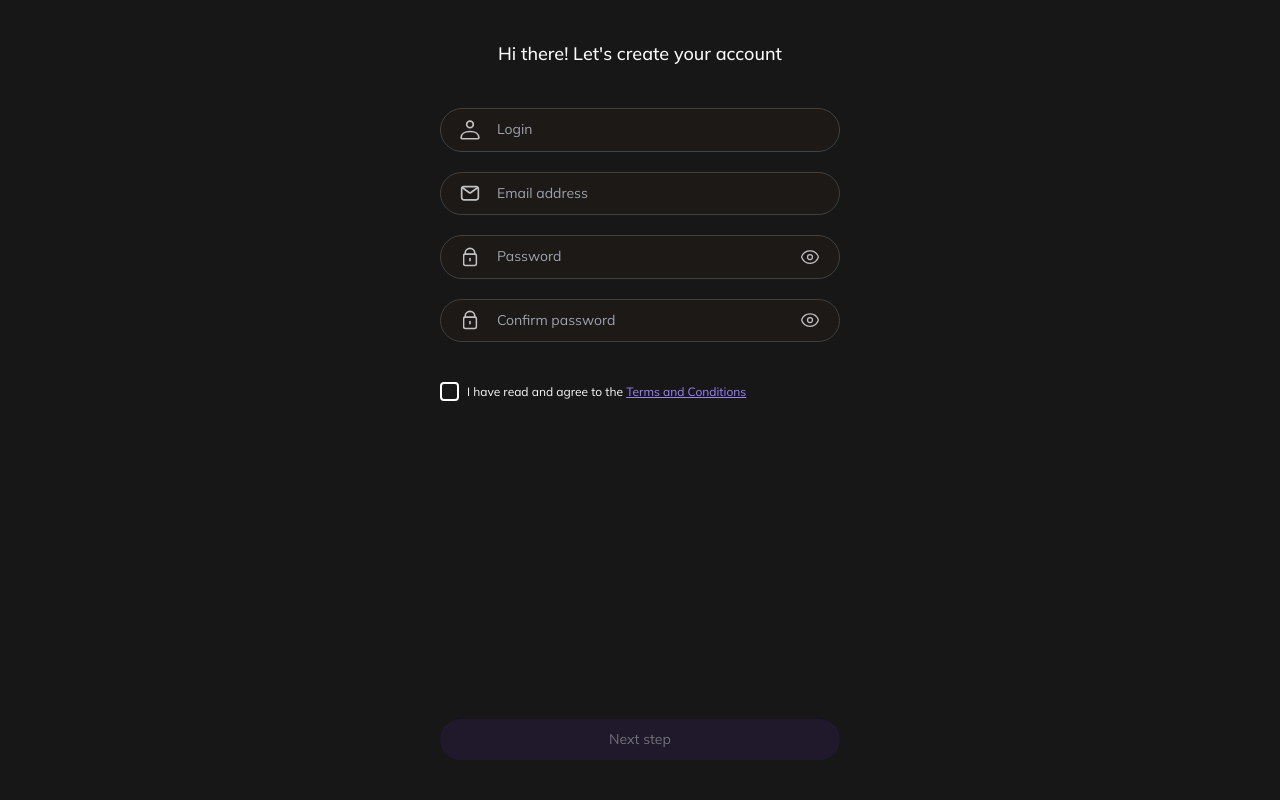
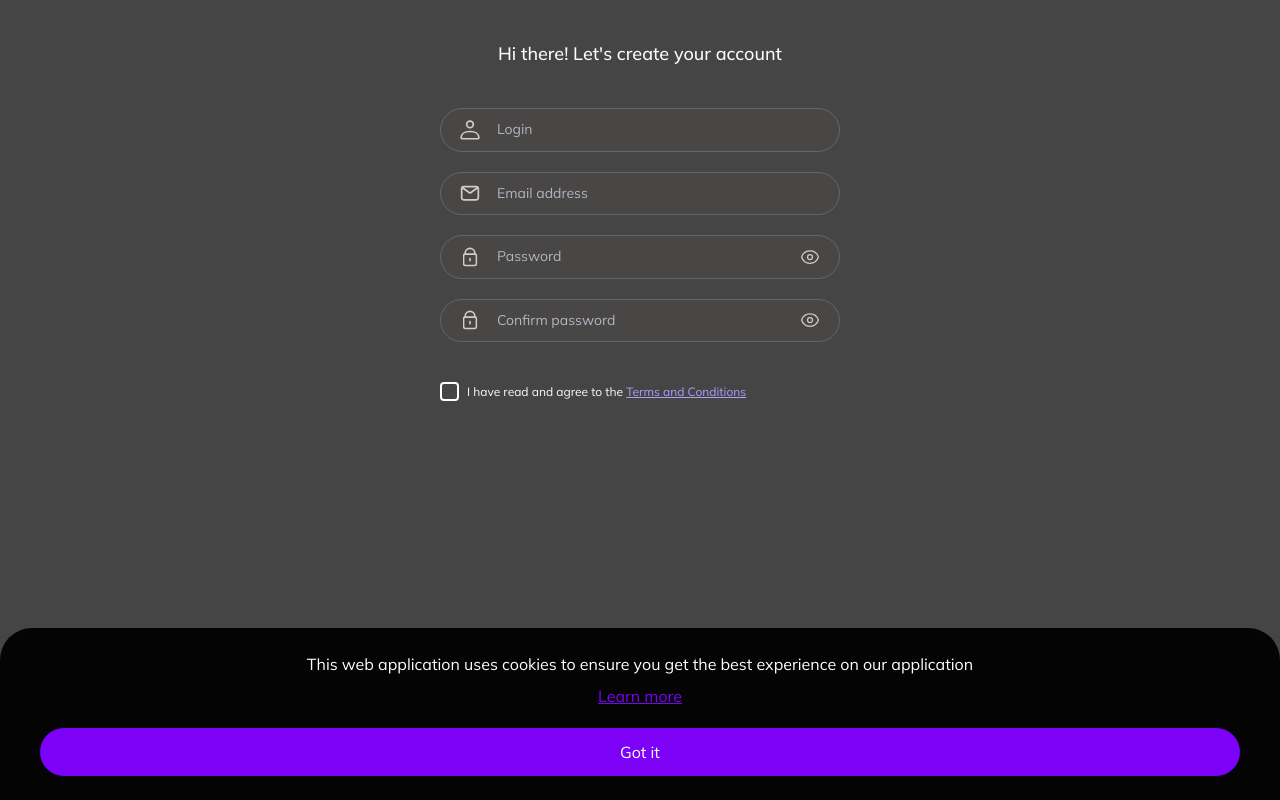
Before and after one commit to kpovel/tereveni-chat, a Next.js app: page /en/signup in a window 1280 px wide. Built offline with nearby package versions, Linux system fonts and the light colour scheme; no server answers.

Commit message:
feat: add cookie popup to singup and login pages

```diff
--- a/src/app/[lang]/login/page.tsx
+++ b/src/app/[lang]/login/page.tsx
@@ -1,3 +1,4 @@
+import { CookiePopup } from "@/components/CookiePopup";
 import { getDictionary } from "../dictionaries";
 import LoginForm from "./loginForm";
 
@@ -16,6 +17,7 @@ export default async function LoginPage({
       <div className="mx-auto mt-10 max-w-md">
         <LoginForm lang={params.lang} dict={dict} />
       </div>
+      <CookiePopup lang={params.lang} />
     </div>
   );
 }
--- a/src/app/[lang]/signup/page.tsx
+++ b/src/app/[lang]/signup/page.tsx
@@ -1,3 +1,4 @@
+import { CookiePopup } from "@/components/CookiePopup";
 import { getDictionary } from "../dictionaries";
 import SignUpForm from "./signUpForm";
 
@@ -14,6 +15,7 @@ export default async function SignUp({
         {dict.hiThere}
       </h2>
       <SignUpForm lang={params.lang} dict={dict} />
+      <CookiePopup lang={params.lang} />
     </div>
   );
 }
```
